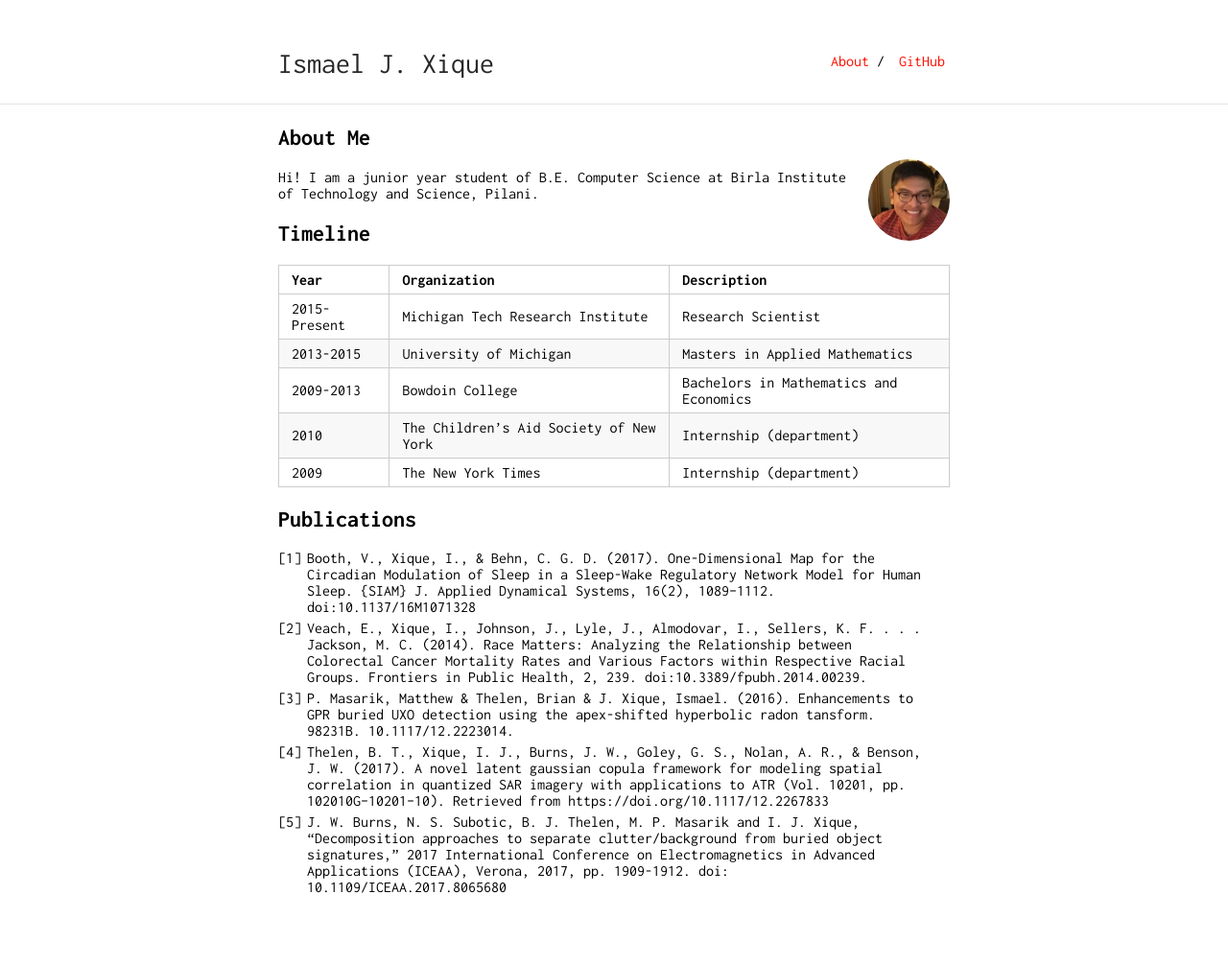
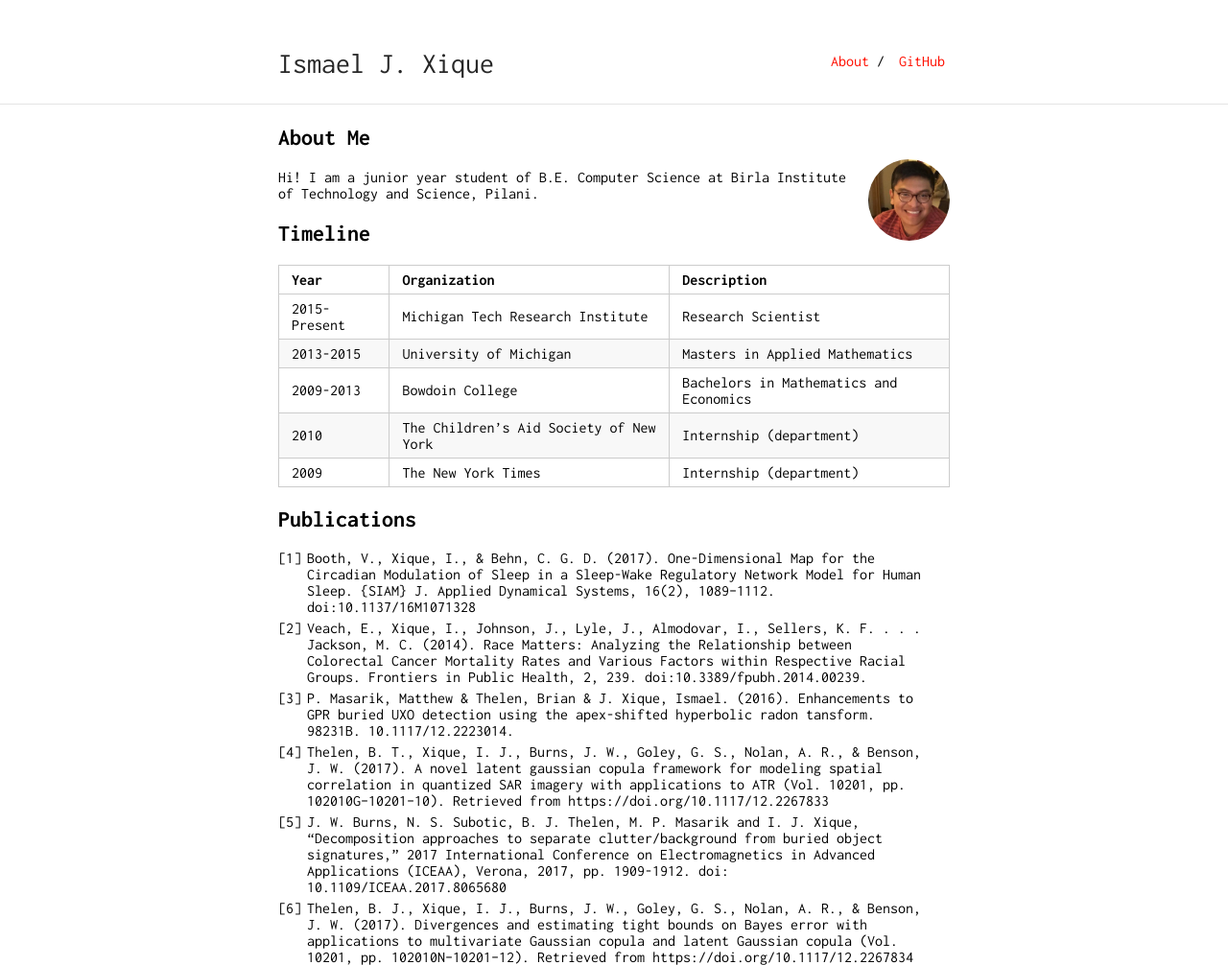
Before and after one commit to isjxique/isjxique.github.io, a Jekyll site: the page built from index.md, in a window 1280 px wide. Shown: the whole page at 96% size. Built offline with Jekyll 4.4.1, drawn with Linux system fonts in a browser that asks for light colours; our own code applies the rules of GitHub Pages for plain Markdown files; before the commit the page ends 933 px from its top, so only the background shows below that.

Commit message:
update publications

```diff
--- a/index.md
+++ b/index.md
@@ -27,3 +27,4 @@ Year | Organization | Description
 4. Thelen, B. T., Xique, I. J., Burns, J. W., Goley, G. S., Nolan, A. R., & Benson, J. W. (2017). A novel latent gaussian copula framework for modeling spatial correlation in quantized SAR imagery with applications to ATR (Vol. 10201, pp. 102010G–10201–10). Retrieved from https://doi.org/10.1117/12.2267833
 5. J. W. Burns, N. S. Subotic, B. J. Thelen, M. P. Masarik and I. J. Xique, "Decomposition approaches to separate clutter/background from buried object signatures," 2017 International Conference on Electromagnetics in Advanced Applications (ICEAA), Verona, 2017, pp. 1909-1912.
 doi: 10.1109/ICEAA.2017.8065680
+6. Thelen, B. J., Xique, I. J., Burns, J. W., Goley, G. S., Nolan, A. R., & Benson, J. W. (2017). Divergences and estimating tight bounds on Bayes error with applications to multivariate Gaussian copula and latent Gaussian copula (Vol. 10201, pp. 102010N–10201–12). Retrieved from https://doi.org/10.1117/12.2267834
```
